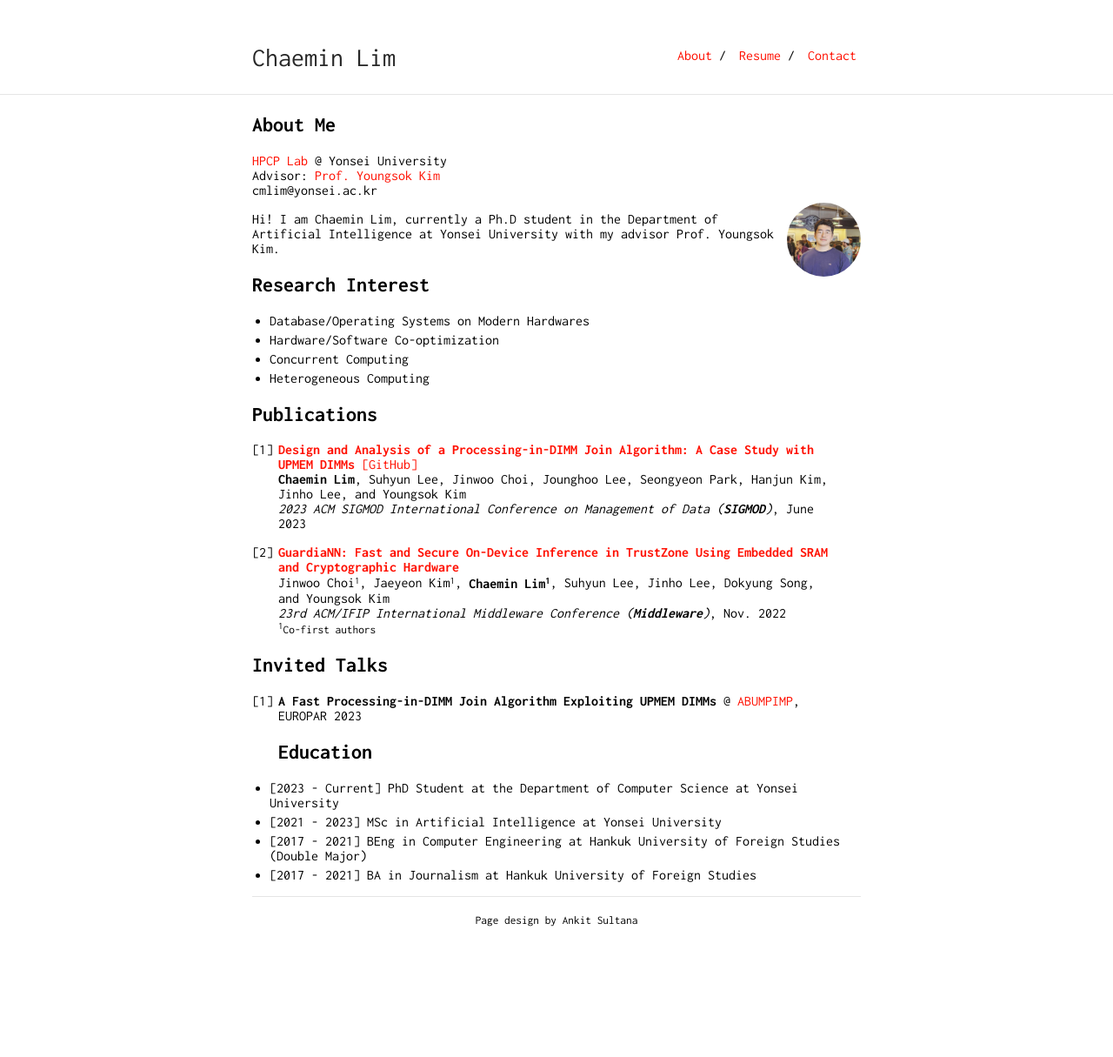
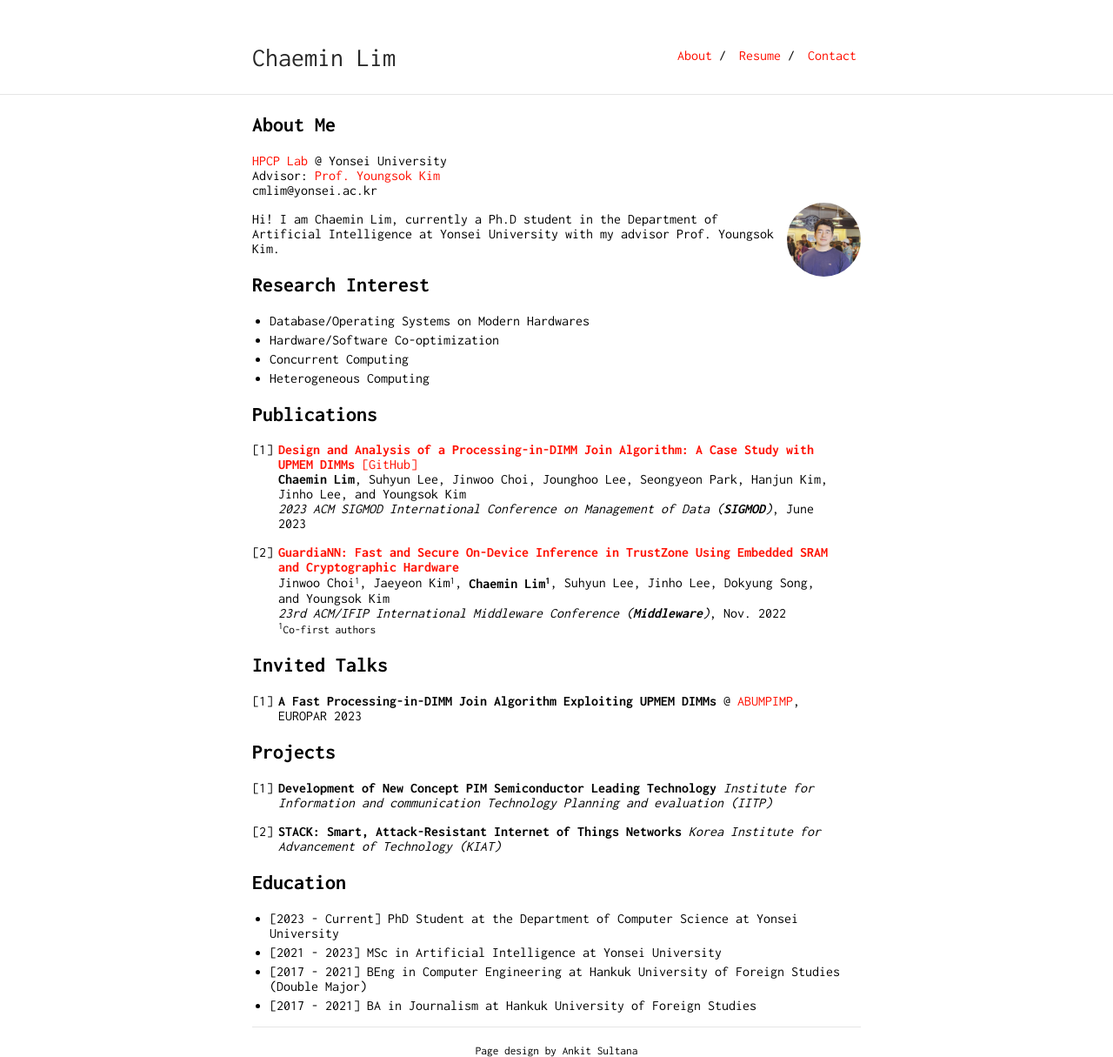
Before and after one commit to janoslim/janoslim.github.io, a Jekyll site: the page built from index.md, in a window 1280 px wide. Shown: the whole page at 87% size. Built offline with Jekyll 4.4.1, drawn with Linux system fonts in a browser that asks for light colours; our own code applies the rules of GitHub Pages for plain Markdown files; before the commit the page ends 1065 px from its top, so only the background shows below that.

Commit message:
Update index.md

```diff
--- a/index.md
+++ b/index.md
@@ -33,6 +33,15 @@ Jinwoo Choi<small><sup>1</sup></small>, Jaeyeon Kim<small><sup>1</sup></small>,
 ## Invited Talks
 
 1. <b>A Fast Processing-in-DIMM Join Algorithm Exploiting UPMEM DIMMs</b> @ <a href="https://www.upmem.com/abumpimp-2023/">ABUMPIMP</a>, EUROPAR 2023
+
+## Projects
+
+1. <b>Development of New Concept PIM Semiconductor Leading Technology</b>
+<i>Institute for Information and communication Technology Planning and evaluation (IITP)</i>
+
+2. <b>STACK: Smart, Attack-Resistant Internet of Things Networks</b>
+<i>Korea Institute for Advancement of Technology (KIAT)</i>
+
 ## Education
 
 * [2023 - Current] PhD Student at the Department of Computer Science at Yonsei University
```
